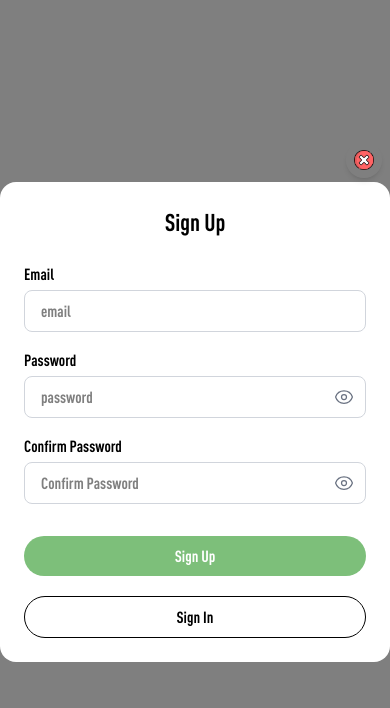
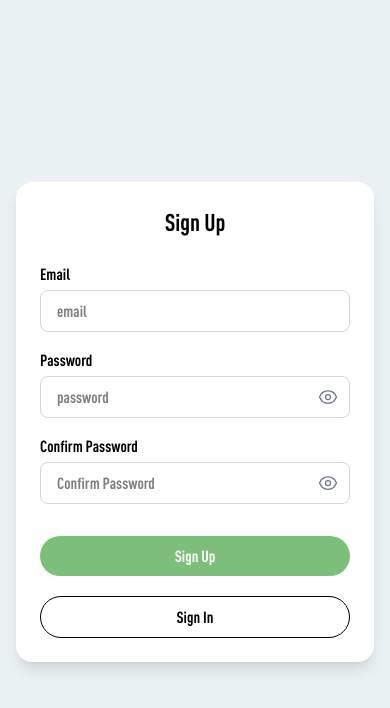
Before and after one commit to TahirAlauddin/Vibera, a Next.js app in the folder frontend/: page /signup in a window 390 px wide. Shown: the top 708 px of the page. Built offline with nearby package versions, Linux system fonts and the light colour scheme.

Commit message:
refactor: convert auth modals to full pages

```diff
--- a/frontend/src/app/(vibera)/@modal/(.)login/page.tsx
+++ /dev/null
@@ -1,15 +0,0 @@
-"use client";
-
-import LoginModal from "../../../../components/loginPage";
-import { useRouter } from "next/navigation";
-
-export default function LoginInterceptRoute() {
-    const router = useRouter();
-
-    return (
-        <LoginModal
-            onClose={() => router.back()}
-            onSwitch={() => router.push("/signup")}
-        />
-    );
-}
--- a/frontend/src/app/(vibera)/@modal/(.)signup/page.tsx
+++ /dev/null
@@ -1,15 +0,0 @@
-"use client";
-
-import SignUpModal from "../../../../components/signupPage";
-import { useRouter } from "next/navigation";
-
-export default function SignupInterceptRoute() {
-    const router = useRouter();
-
-    return (
-        <SignUpModal
-            onClose={() => router.back()}
-            onSwitch={() => router.push("/login")}
-        />
-    );
-}
--- a/frontend/src/app/(vibera)/@modal/default.tsx
+++ /dev/null
@@ -1,3 +0,0 @@
-export default function Default() {
-    return null;
-}
--- a/frontend/src/app/(vibera)/layout.tsx
+++ b/frontend/src/app/(vibera)/layout.tsx
@@ -5,10 +5,9 @@ import Footer from "../../components/Footer";
 
 type MainLayoutProps = {
   children: ReactNode;
-  modal?: ReactNode;
 };
 
-export default function MainLayout({ children, modal }: MainLayoutProps) {
+export default function MainLayout({ children }: MainLayoutProps) {
   return (
     <div className="min-h-screen flex flex-col">
       {/* header placeholder */}
@@ -21,8 +20,6 @@ export default function MainLayout({ children, modal }: MainLayoutProps) {
       <footer>
         <Footer />
       </footer>
-      {/* Modal slot for intercepting routes */}
-      {modal}
     </div>
   );
 }
--- a/frontend/src/app/login/page.tsx
+++ b/frontend/src/app/login/page.tsx
@@ -1,15 +1,7 @@
 "use client";
 
-import LoginModal from "../../components/loginPage";
-import { useRouter } from "next/navigation";
+import LoginPage from "../../components/loginPage";
 
 export default function Login() {
-    const router = useRouter();
-
-    return (
-        <LoginModal
-            onClose={() => router.push("/")}
-            onSwitch={() => router.push("/signup")}
-        />
-    );
+    return <LoginPage />;
 }
--- a/frontend/src/app/signup/page.tsx
+++ b/frontend/src/app/signup/page.tsx
@@ -1,15 +1,7 @@
 "use client";
 
-import SignUpModal from "../../components/signupPage";
-import { useRouter } from "next/navigation";
+import SignUpPage from "../../components/signupPage";
 
 export default function Signup() {
-    const router = useRouter();
-
-    return (
-        <SignUpModal
-            onClose={() => router.push("/")}
-            onSwitch={() => router.push("/login")}
-        />
-    );
+    return <SignUpPage />;
 }
--- a/frontend/src/components/loginPage.tsx
+++ b/frontend/src/components/loginPage.tsx
@@ -1,24 +1,13 @@
-import Image from "next/image";
 import { useState } from "react";
-export default function LoginModal({ onClose, onSwitch }) {
+import Link from "next/link";
+
+export default function LoginPage({ onSwitch }: { onSwitch?: () => void }) {
   const [showPassword, setShowPassword] = useState(false);
 
   return (
-    <div className="fixed inset-0 bg-black/50 flex items-center justify-center z-50">
-      <div className="relative w-full max-w-md">
-        <button
-          onClick={onClose}
-          className="absolute -top-10 right-2 p-2 rounded-full cursor-pointer shadow-md hover:scale-105 transition"
-        >
-          <Image
-            src="/assets/cancel.png"
-            alt="close button"
-            width={20}
-            height={20}
-          />
-        </button>
-        {/* modal */}
-        <div className="bg-white rounded-2xl p-6 sm:p-8 flex flex-col">
+    <div className="min-h-screen flex items-center justify-center color-bg py-12 px-4 sm:px-6 lg:px-8">
+      <div className="w-full max-w-md">
+        <div className="bg-white rounded-2xl p-6 sm:p-8 flex flex-col shadow-lg">
           <h2 className="text-center text-2xl sm:text-3xl font-semibold mb-6">
             Log in
           </h2>
@@ -89,6 +78,7 @@ export default function LoginModal({ onClose, onSwitch }) {
               <button className="mt-2 color-primary text-white w-full sm:w-50 py-2 cursor-pointer rounded-full font-medium hover:opacity-90 transition">
                 Sign In
               </button>
+              {onSwitch ? (
                 <button
                   type="button"
                   onClick={onSwitch}
@@ -96,6 +86,14 @@ export default function LoginModal({ onClose, onSwitch }) {
                 >
                   No account? Sign Up
                 </button>
+              ) : (
+                <Link
+                  href="/signup"
+                  className="mt-2 bg-white text-accent border border-accent cursor-pointer py-2 w-full sm:w-50 rounded-full font-medium hover:opacity-80 transition text-center"
+                >
+                  No account? Sign Up
+                </Link>
+              )}
             </div>
           </form>
         </div>
--- a/frontend/src/components/signupPage.tsx
+++ b/frontend/src/components/signupPage.tsx
@@ -1,26 +1,14 @@
-import Image from "next/image";
 import { useState } from "react";
+import Link from "next/link";
 
-export default function SignUpModal({ onClose, onSwitch }) {
+export default function SignUpPage({ onSwitch }: { onSwitch?: () => void }) {
   const [showPassword, setShowPassword] = useState(false);
   const [showConfirmPassword, setShowConfirmPassword] = useState(false);
 
   return (
-    <div className="fixed inset-0 bg-black/50 flex items-center justify-center  z-50 ">
-      <div className="relative w-full max-w-md">
-        <button
-          onClick={onClose}
-          className="absolute -top-10 right-2 p-2 rounded-full cursor-pointer shadow-md hover:scale-105 transition"
-        >
-          <Image
-            src="/assets/cancel.png"
-            alt="close button"
-            width={20}
-            height={20}
-          />
-        </button>
-        {/* modal */}
-        <div className="bg-white rounded-2xl p-6 sm:p-8 flex flex-col">
+    <div className="min-h-screen flex items-center justify-center color-bg py-12 px-4 sm:px-6 lg:px-8">
+      <div className="w-full max-w-md">
+        <div className="bg-white rounded-2xl p-6 sm:p-8 flex flex-col shadow-lg">
           <h2 className="text-center text-2xl sm:text-3xl font-semibold mb-6">
             Sign Up
           </h2>
@@ -143,6 +131,7 @@ export default function SignUpModal({ onClose, onSwitch }) {
               <button className="mt-2 cursor-pointer color-primary text-white w-full sm:w-50 py-2 rounded-full font-medium hover:opacity-90 transition">
                 Sign Up
               </button>
+              {onSwitch ? (
                 <button
                   type="button"
                   onClick={onSwitch}
@@ -150,6 +139,14 @@ export default function SignUpModal({ onClose, onSwitch }) {
                 >
                   Sign In
                 </button>
+              ) : (
+                <Link
+                  href="/login"
+                  className="mt-2 bg-white text-accent border border-accent cursor-pointer py-2 w-full sm:w-50 rounded-full font-medium hover:opacity-80 transition text-center"
+                >
+                  Sign In
+                </Link>
+              )}
             </div>
           </form>
         </div>
```
Lines whose indentation alone changed are shown as unchanged.
